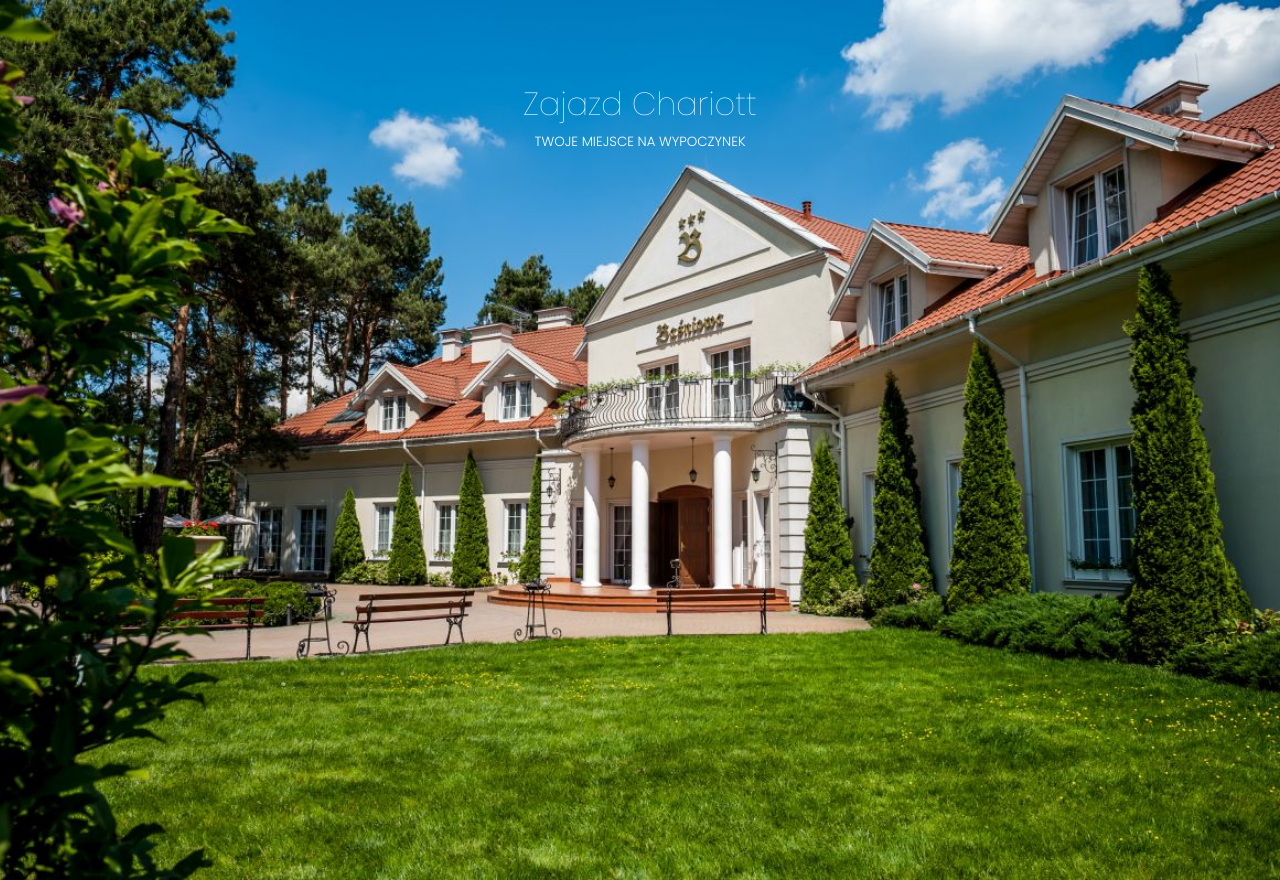
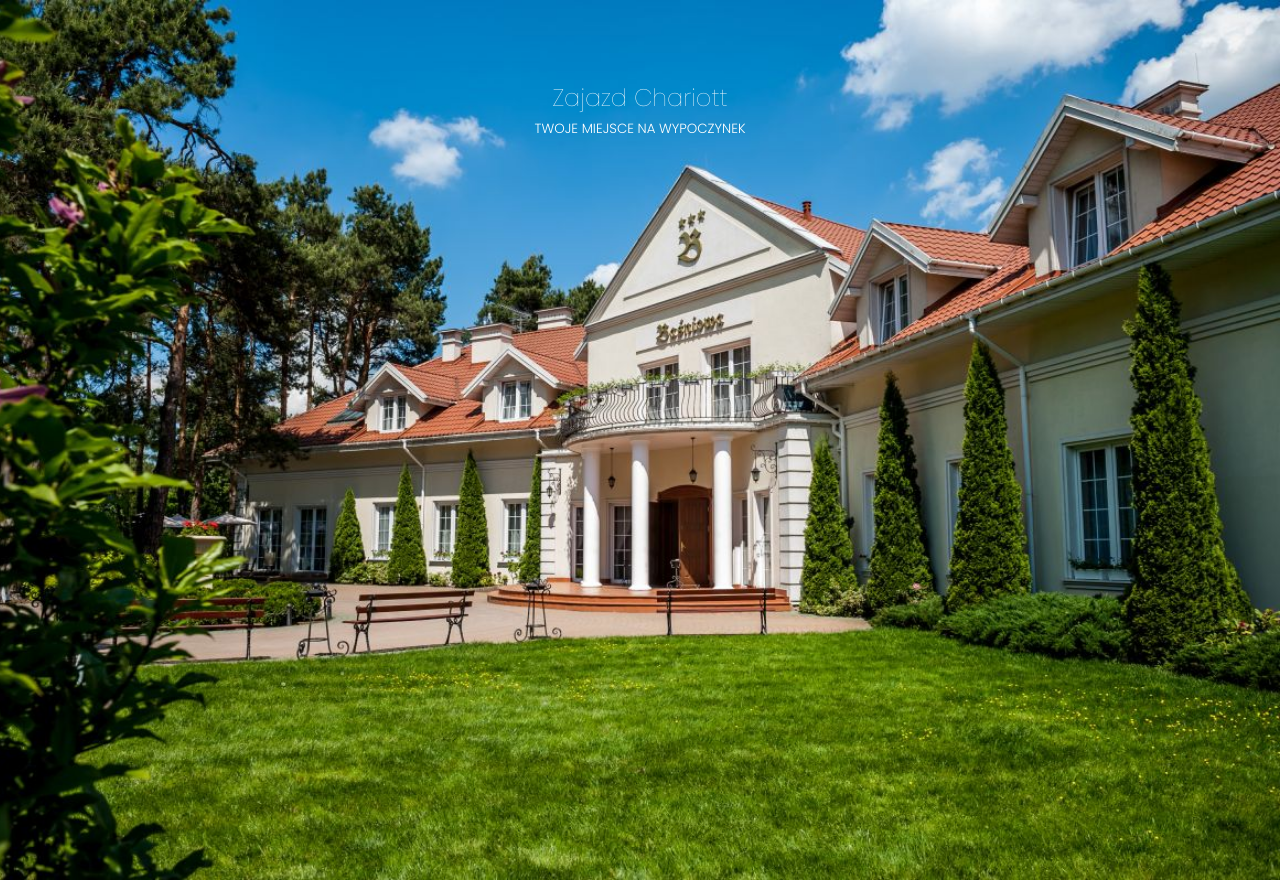
Before and after one commit to karol-may/html-starter-9, a website: page index.html in a window 1280 px wide. Drawn offline with Linux system fonts and the light colour scheme.

Commit message:
lekcja 2.1

```diff
--- a/index.html
+++ b/index.html
@@ -56,7 +56,7 @@
       section.hero h1 {
         margin: 0;
         font-optical-sizing: auto;
-        font-size: xx-large;
+        font-size: 3resm;
         font-weight: 100;
         font-style: normal;
       }
```
